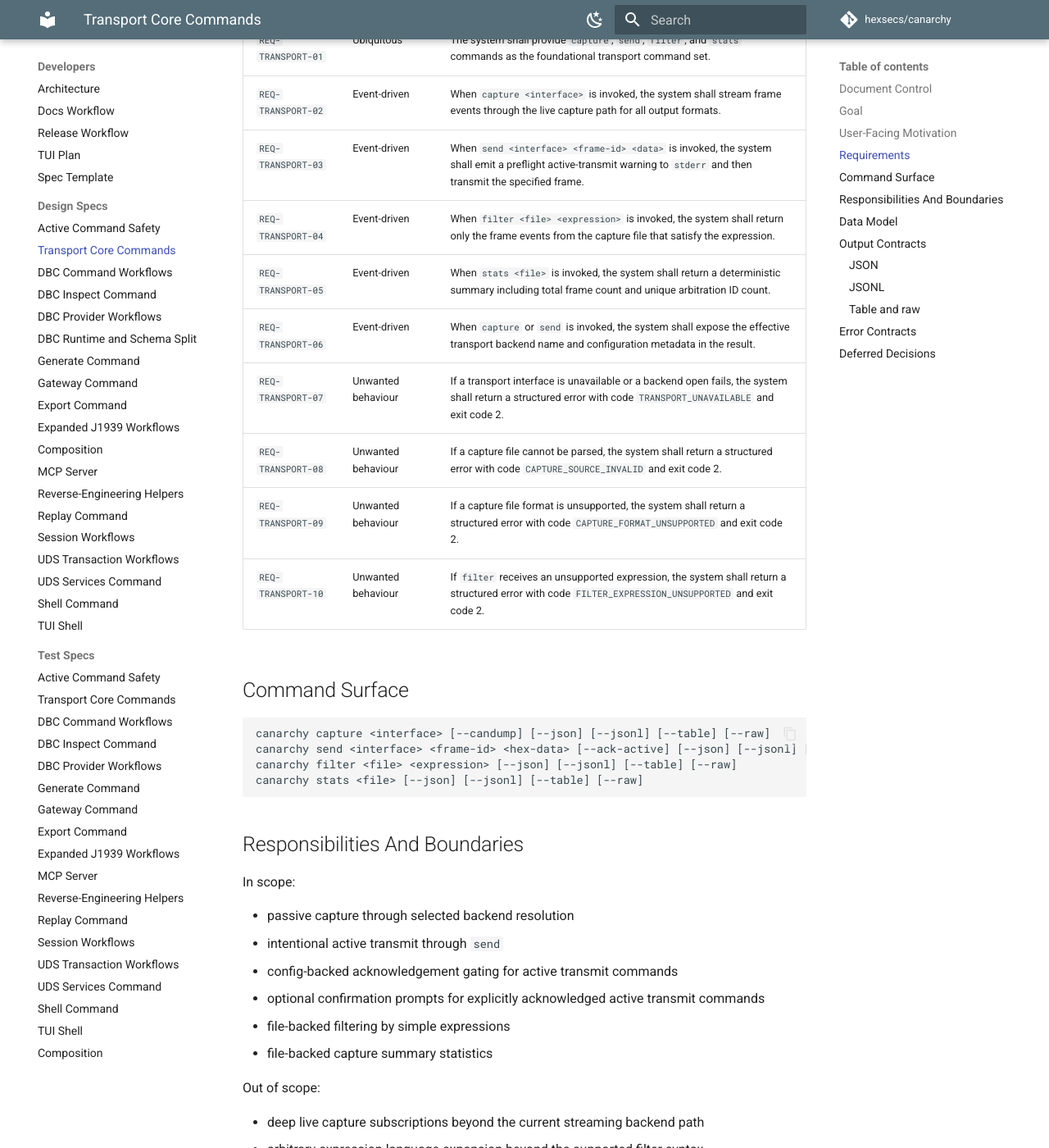
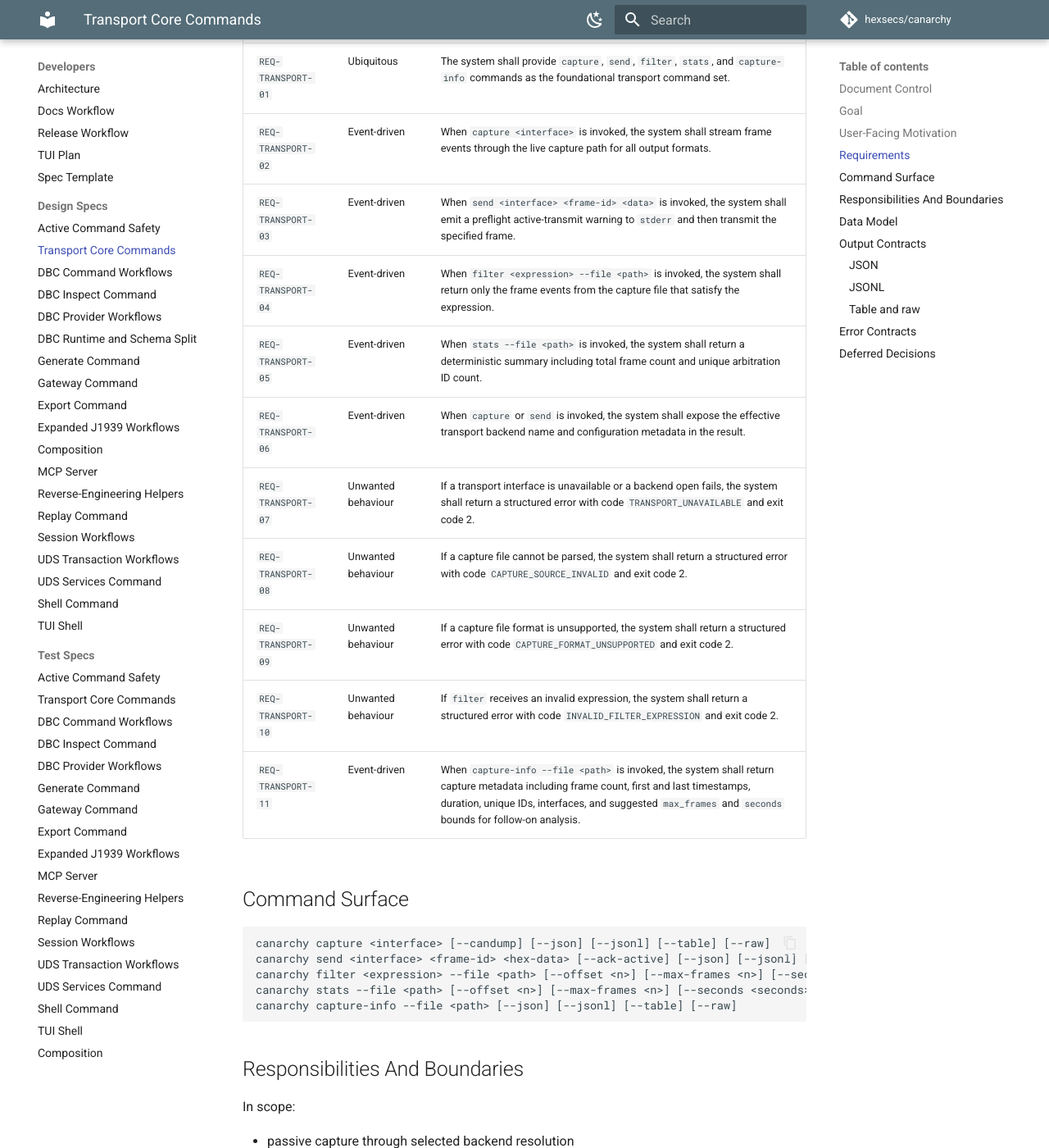
Before and after one commit to hexsecs/canarchy, an MkDocs documentation site: the page built from docs/design/transport-core-commands.md, in a window 1280 px wide and 1400 px high, scrolled down 912 px. Shown: the whole window at 82% size. Built offline with MkDocs 1.6.1 and Material for MkDocs 9.7.7, drawn with Linux system fonts in a browser that asks for light colours; comment, search, counter and statistics services are not loaded; some of the changed text lies outside the part shown.

Commit message:
feat: complete capture-info workflow refs #145

````diff
--- a/docs/design/transport-core-commands.md
+++ b/docs/design/transport-core-commands.md
@@ -5,39 +5,41 @@
 | Field | Value |
 |-------|-------|
 | Status | Implemented |
-| Command surface | `canarchy capture`, `send`, `filter`, `stats` |
+| Command surface | `canarchy capture`, `send`, `filter`, `stats`, `capture-info` |
 | Primary area | CLI, transport |
 
 ## Goal
 
-Provide the foundational transport-facing CAN workflows for passive observation, active transmit, file-backed filtering, and capture summary statistics.
+Provide the foundational transport-facing CAN workflows for passive observation, active transmit, file-backed filtering, capture summary statistics, and low-cost capture reconnaissance.
 
 ## User-Facing Motivation
 
-Operators need a stable base command set that supports passive live observation, intentional active transmit, and deterministic file-backed analysis without leaving the CLI.
+Operators need a stable base command set that supports passive live observation, intentional active transmit, deterministic file-backed analysis, and fast preflight inspection of large captures without leaving the CLI.
 
 ## Requirements
 
 | ID | Type | Requirement |
 |----|------|-------------|
-| `REQ-TRANSPORT-01` | Ubiquitous | The system shall provide `capture`, `send`, `filter`, and `stats` commands as the foundational transport command set. |
+| `REQ-TRANSPORT-01` | Ubiquitous | The system shall provide `capture`, `send`, `filter`, `stats`, and `capture-info` commands as the foundational transport command set. |
 | `REQ-TRANSPORT-02` | Event-driven | When `capture <interface>` is invoked, the system shall stream frame events through the live capture path for all output formats. |
 | `REQ-TRANSPORT-03` | Event-driven | When `send <interface> <frame-id> <data>` is invoked, the system shall emit a preflight active-transmit warning to `stderr` and then transmit the specified frame. |
-| `REQ-TRANSPORT-04` | Event-driven | When `filter <file> <expression>` is invoked, the system shall return only the frame events from the capture file that satisfy the expression. |
-| `REQ-TRANSPORT-05` | Event-driven | When `stats <file>` is invoked, the system shall return a deterministic summary including total frame count and unique arbitration ID count. |
+| `REQ-TRANSPORT-04` | Event-driven | When `filter <expression> --file <path>` is invoked, the system shall return only the frame events from the capture file that satisfy the expression. |
+| `REQ-TRANSPORT-05` | Event-driven | When `stats --file <path>` is invoked, the system shall return a deterministic summary including total frame count and unique arbitration ID count. |
 | `REQ-TRANSPORT-06` | Event-driven | When `capture` or `send` is invoked, the system shall expose the effective transport backend name and configuration metadata in the result. |
 | `REQ-TRANSPORT-07` | Unwanted behaviour | If a transport interface is unavailable or a backend open fails, the system shall return a structured error with code `TRANSPORT_UNAVAILABLE` and exit code 2. |
 | `REQ-TRANSPORT-08` | Unwanted behaviour | If a capture file cannot be parsed, the system shall return a structured error with code `CAPTURE_SOURCE_INVALID` and exit code 2. |
 | `REQ-TRANSPORT-09` | Unwanted behaviour | If a capture file format is unsupported, the system shall return a structured error with code `CAPTURE_FORMAT_UNSUPPORTED` and exit code 2. |
-| `REQ-TRANSPORT-10` | Unwanted behaviour | If `filter` receives an unsupported expression, the system shall return a structured error with code `FILTER_EXPRESSION_UNSUPPORTED` and exit code 2. |
+| `REQ-TRANSPORT-10` | Unwanted behaviour | If `filter` receives an invalid expression, the system shall return a structured error with code `INVALID_FILTER_EXPRESSION` and exit code 2. |
+| `REQ-TRANSPORT-11` | Event-driven | When `capture-info --file <path>` is invoked, the system shall return capture metadata including frame count, first and last timestamps, duration, unique IDs, interfaces, and suggested `max_frames` and `seconds` bounds for follow-on analysis. |
 
 ## Command Surface
 
 ```text
 canarchy capture <interface> [--candump] [--json] [--jsonl] [--table] [--raw]
 canarchy send <interface> <frame-id> <hex-data> [--ack-active] [--json] [--jsonl] [--table] [--raw]
-canarchy filter <file> <expression> [--json] [--jsonl] [--table] [--raw]
-canarchy stats <file> [--json] [--jsonl] [--table] [--raw]
+canarchy filter <expression> --file <path> [--offset <n>] [--max-frames <n>] [--seconds <seconds>] [--json] [--jsonl] [--table] [--raw]
+canarchy stats --file <path> [--offset <n>] [--max-frames <n>] [--seconds <seconds>] [--json] [--jsonl] [--table] [--raw]
+canarchy capture-info --file <path> [--json] [--jsonl] [--table] [--raw]
 ```
 
 ## Responsibilities And Boundaries
@@ -50,6 +52,7 @@ In scope:
 * optional confirmation prompts for explicitly acknowledged active transmit commands
 * file-backed filtering by simple expressions
 * file-backed capture summary statistics
+* file-backed metadata reconnaissance for large captures
 
 Out of scope:
 
@@ -69,6 +72,17 @@ Relevant shared fields include:
 * `python_can_interface` when applicable
 * `status`
 * `implementation`
+
+`capture-info` additionally returns:
+
+* `frame_count`
+* `first_timestamp`
+* `last_timestamp`
+* `duration_seconds`
+* `unique_ids`
+* `interfaces`
+* `suggested_max_frames`
+* `suggested_seconds`
 
 Current backend note:
 
@@ -96,7 +110,7 @@ Event-producing commands emit one event per line. Event-less success and error p
 | `TRANSPORT_UNAVAILABLE` | interface or backend open/send fails | 2 |
 | `ACTIVE_ACK_REQUIRED` | active acknowledgement is required but `--ack-active` was omitted | 1 |
 | `ACTIVE_CONFIRMATION_DECLINED` | `--ack-active` was supplied but the confirmation response was not `YES` | 1 |
-| `FILTER_EXPRESSION_UNSUPPORTED` | `filter` receives an unsupported expression | 2 |
+| `INVALID_FILTER_EXPRESSION` | `filter` receives an invalid expression | 2 |
 | `CAPTURE_SOURCE_INVALID` | capture file cannot be parsed | 2 |
 | `CAPTURE_FORMAT_UNSUPPORTED` | file format is unsupported | 2 |
 
````
Also changed, not shown: AGENTS.md (+4 -2 lines), CHANGELOG.md (+1 -1 lines), docs/agents.md (+1 -0 lines), docs/command_spec.md (+32 -7 lines), docs/design/mcp-server.md (+1 -0 lines), 8 other files.
